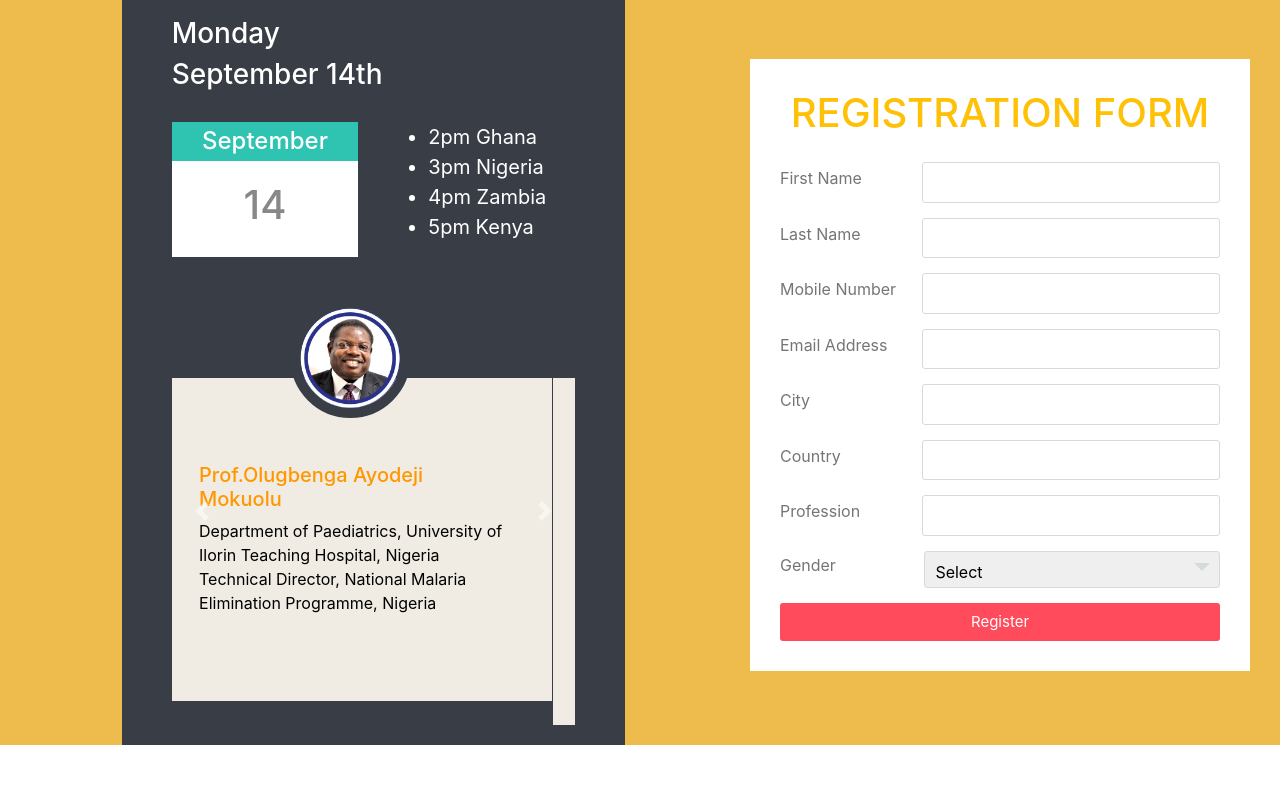
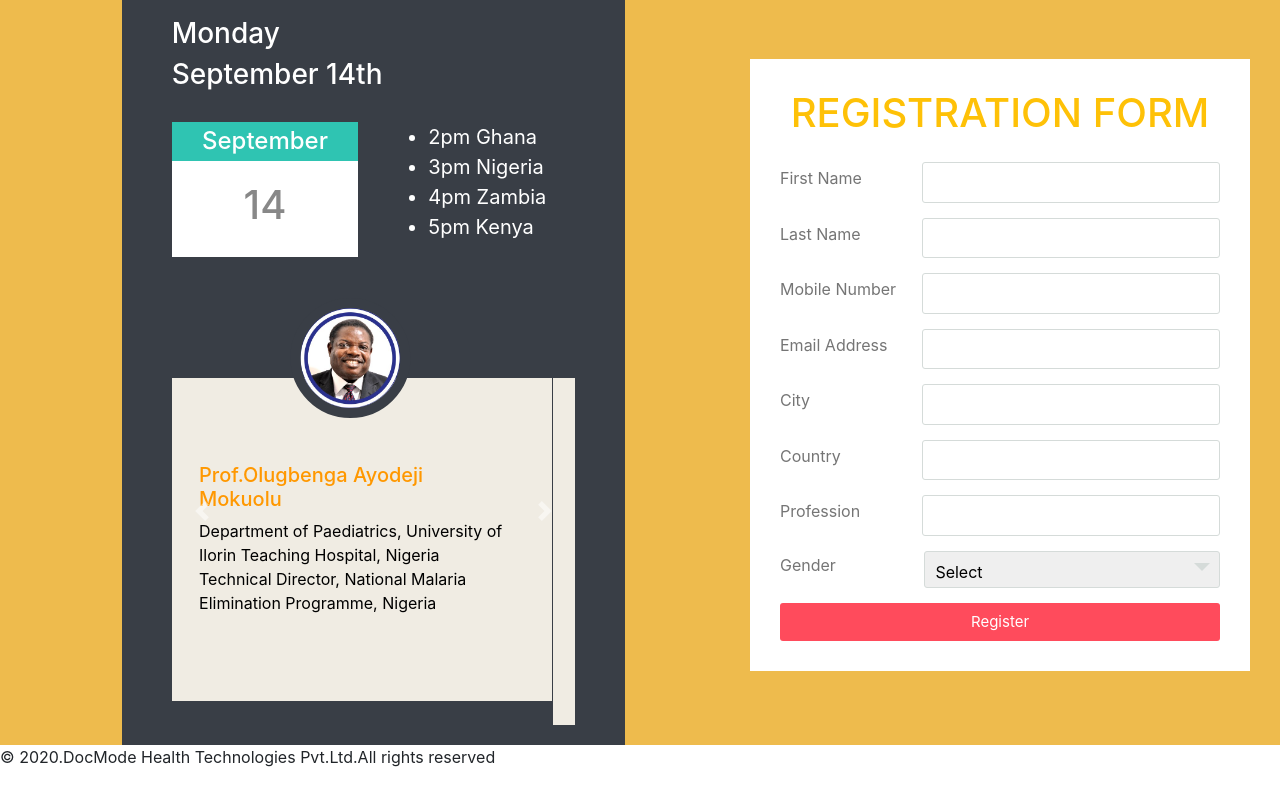
Before and after one commit to JayeshMoily/WebinarEvent, a plain HTML site: page index.html in a window 1280 px wide. Shown: the part 691-1476 px from the top of the page. Before the commit the page ends 1436 px from the top, so only its background shows below. Drawn offline with nearby package versions, Linux system fonts and the light colour scheme.

Commit message:
Update index.html

```diff
--- a/index.html
+++ b/index.html
@@ -177,7 +177,9 @@
 
    </div>
  </div>
-
+  <footer>
+   <p class="fct">© 2020.DocMode Health Technologies Pvt.Ltd.All rights reserved</p>
+ </footer>
 </body>
 
 </html>
```
